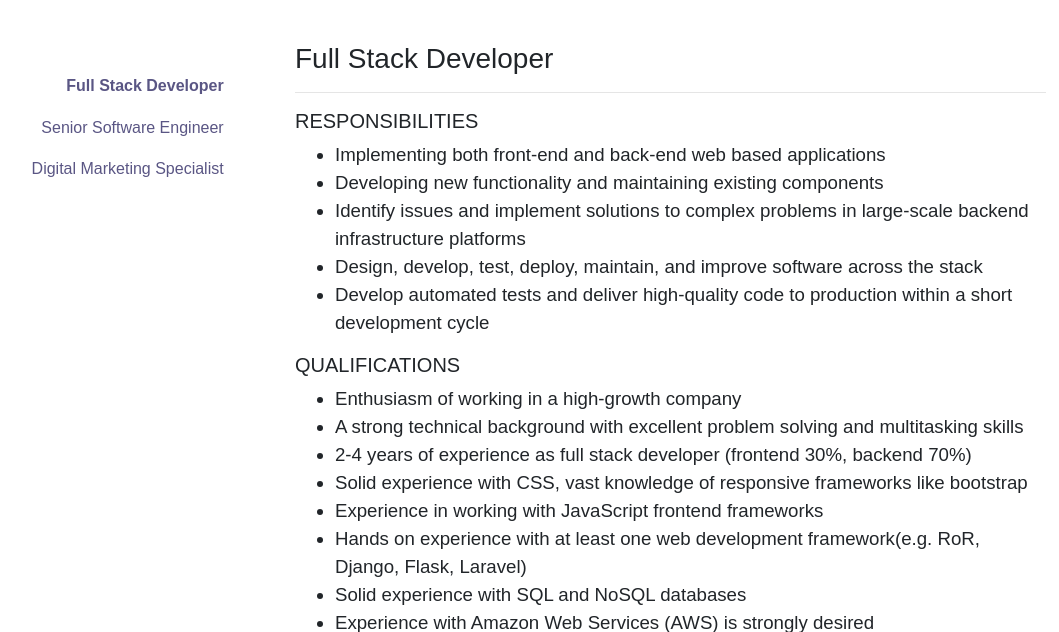
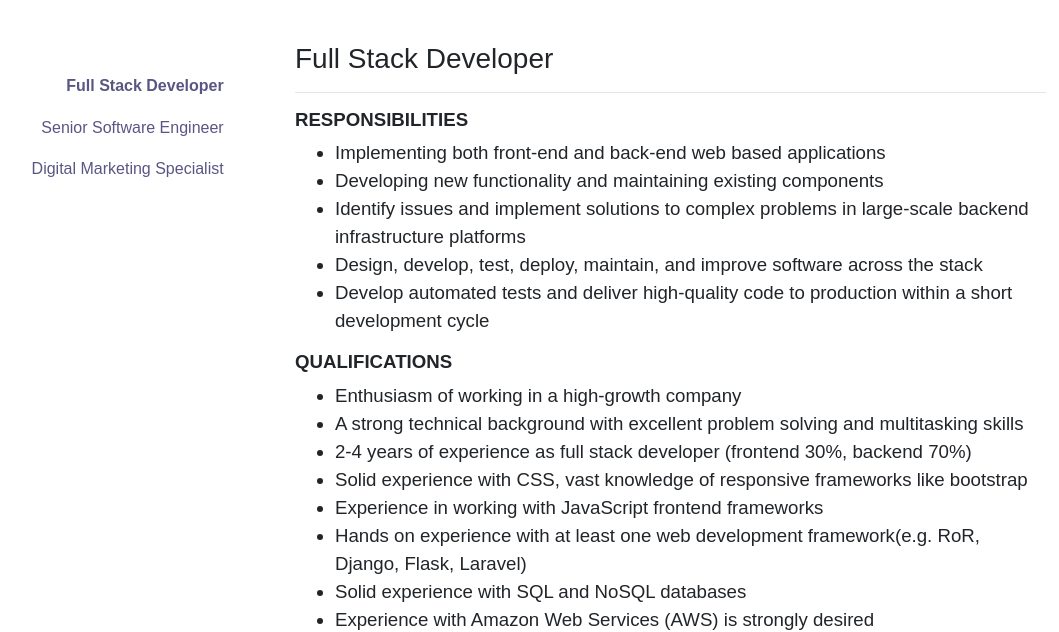
Before and after one commit to WorkEric/spweb, a Django app: page /career/ in a window 1280 px wide. Shown: the part 262-894 px from the top of the page, without its empty margins (167-1226 px from the left). Run offline with Django 3.2, Linux system fonts and the light colour scheme; parts of the project's set-up code (start-up, migrations or seed data) failed here and were passed over; some libraries are stand-ins or nearby versions.

Commit message:
beautify

```diff
--- a/src/static/css/style.css
+++ b/src/static/css/style.css
@@ -243,6 +243,10 @@ tbody th {
 .career .nav-item:nth-of-type(1) {
     font-weight:bold;
 }
+.careerDetails h5 {
+    font-size: 14pt;
+    font-weight: bold;
+}
 
 /*login*/
 .login .logo {
```
